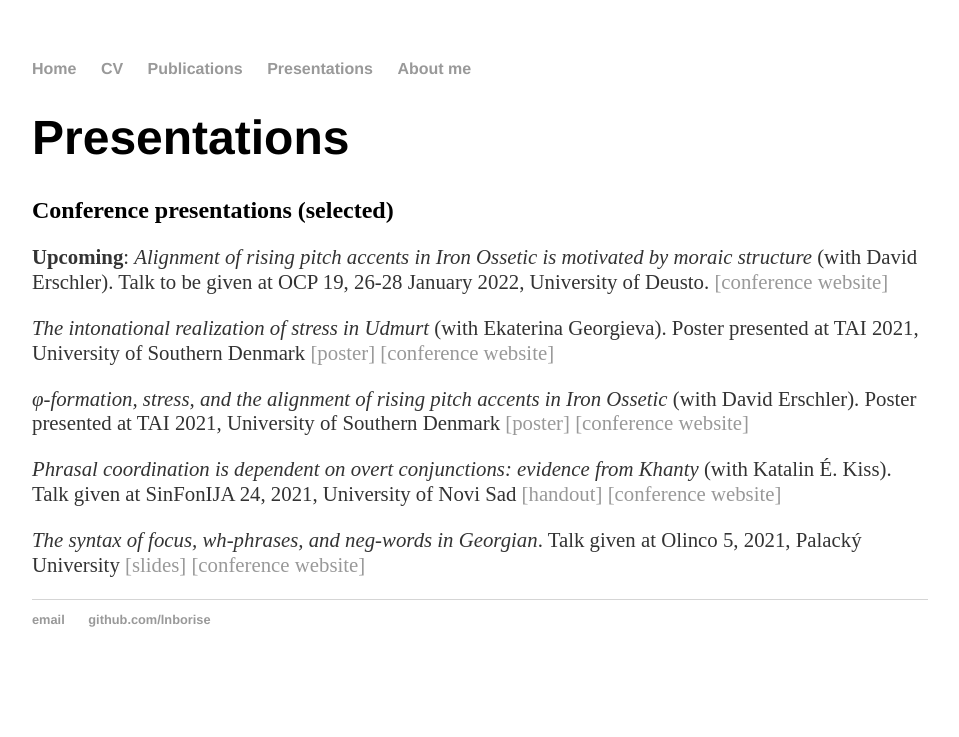
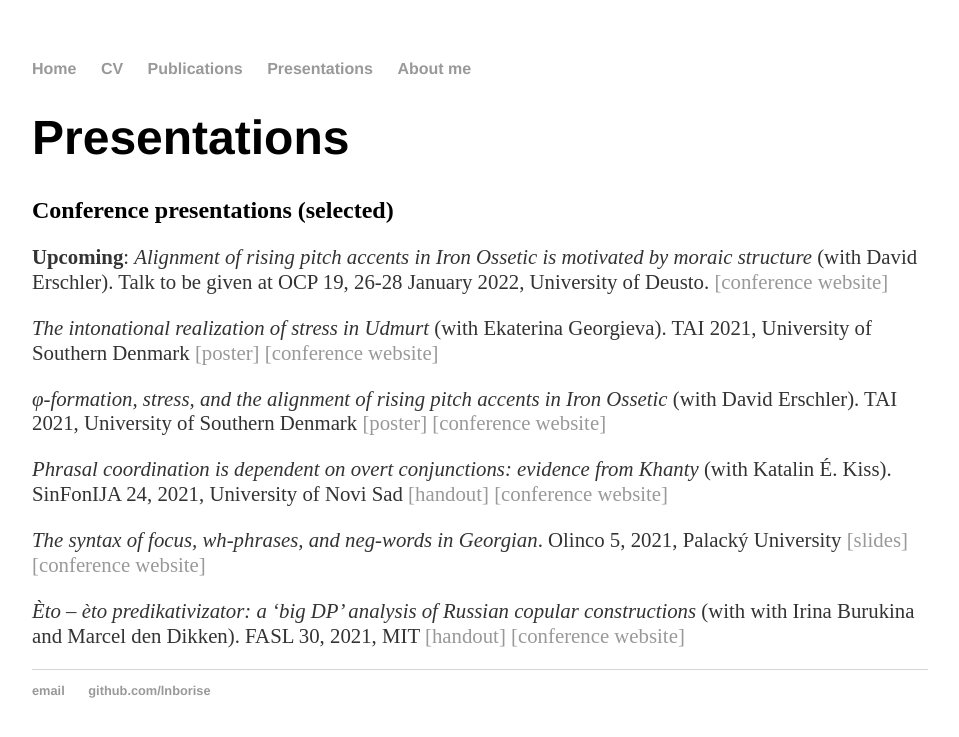
Before and after one commit to lnborise/lnborise.github.io, a Jekyll site: the page built from presentations.html, in a window 1280 px wide. Shown: the top 737 px of the page, without its empty margins (160-1119 px from the left). Built offline with Jekyll 4.4.1, drawn with Linux system fonts in a browser that asks for light colours.

Commit message:
Update presentations.html

```diff
--- a/presentations.html
+++ b/presentations.html
@@ -9,10 +9,12 @@
 
 	<p><b>Upcoming</b>: <i>Alignment of rising pitch accents in Iron Ossetic is motivated by moraic structure</i> (with David Erschler). Talk to be given at OCP 19, 26-28 January 2022, University of Deusto. <a href="https://sulfsbjorninn.wixsite.com/ocp19"> [conference website]</a></p>
 
-	<p><i>The intonational realization of stress in Udmurt</i> (with Ekaterina Georgieva). Poster presented at TAI 2021, University of Southern Denmark <a href="https://lnborise.github.io/assets/BoriseGeorgievaTAI_Udmurt.pdf"> [poster]</a> <a href="https://my.eventbuizz.com/event/1st-international-conference-on-tone-and-intonation--tai--2021/detail"> [conference website]</a></p>
+	<p><i>The intonational realization of stress in Udmurt</i> (with Ekaterina Georgieva). TAI 2021, University of Southern Denmark <a href="https://lnborise.github.io/assets/BoriseGeorgievaTAI_Udmurt.pdf"> [poster]</a> <a href="https://my.eventbuizz.com/event/1st-international-conference-on-tone-and-intonation--tai--2021/detail"> [conference website]</a></p>
 
-	<p><i>φ-formation, stress, and the alignment of rising pitch accents in Iron Ossetic </i> (with David Erschler). Poster presented at TAI 2021, University of Southern Denmark <a href="https://lnborise.github.io/assets/BoriseErschlerTAI_33.pdf"> [poster]</a> <a href="https://my.eventbuizz.com/event/1st-international-conference-on-tone-and-intonation--tai--2021/detail"> [conference website]</a></p>
+	<p><i>φ-formation, stress, and the alignment of rising pitch accents in Iron Ossetic </i> (with David Erschler). TAI 2021, University of Southern Denmark <a href="https://lnborise.github.io/assets/BoriseErschlerTAI_33.pdf"> [poster]</a> <a href="https://my.eventbuizz.com/event/1st-international-conference-on-tone-and-intonation--tai--2021/detail"> [conference website]</a></p>
 
-	<p><i>Phrasal coordination is dependent on overt conjunctions: evidence from Khanty</i> (with Katalin É. Kiss). Talk given at SinFonIJA 24, 2021, University of Novi Sad <a href="https://lnborise.github.io/assets/BoriseEKiss_Khanty_coordination.pdf"> [handout]</a> <a href="http://www.ff.uns.ac.rs/sr/nauka/konferencije/konferencije-u-organizaciji-filozofskog-fakulteta/syntax-phonology-and-language-analysis-14-sinfonija-14"> [conference website]</a></p>
+	<p><i>Phrasal coordination is dependent on overt conjunctions: evidence from Khanty</i> (with Katalin É. Kiss). SinFonIJA 24, 2021, University of Novi Sad <a href="https://lnborise.github.io/assets/BoriseEKiss_Khanty_coordination.pdf"> [handout]</a> <a href="http://www.ff.uns.ac.rs/sr/nauka/konferencije/konferencije-u-organizaciji-filozofskog-fakulteta/syntax-phonology-and-language-analysis-14-sinfonija-14"> [conference website]</a></p>
 
-	<p><i>The syntax of focus, wh-phrases, and neg-words in Georgian</i>. Talk given at Olinco 5, 2021, Palacký University <a href="https://lnborise.github.io/assets/Borise_Georgian_Olomouc.pdf"> [slides]</a> <a href="http://olinco.upol.cz/"> [conference website]</a></p>
+	<p><i>The syntax of focus, wh-phrases, and neg-words in Georgian</i>. Olinco 5, 2021, Palacký University <a href="https://lnborise.github.io/assets/Borise_Georgian_Olomouc.pdf"> [slides]</a> <a href="http://olinco.upol.cz/"> [conference website]</a></p>
+
+	<p><i>Èto – èto predikativizator: a ‘big DP’ analysis of Russian copular constructions</i> (with with Irina Burukina and Marcel den Dikken). FASL 30, 2021, MIT <a href="https://lnborise.github.io/assets/BurukinaBoriseDenDikken_eto_NOM_short.pdf"> [handout]</a> <a href="https://fasl30.mit.edu/"> [conference website]</a></p>
```
